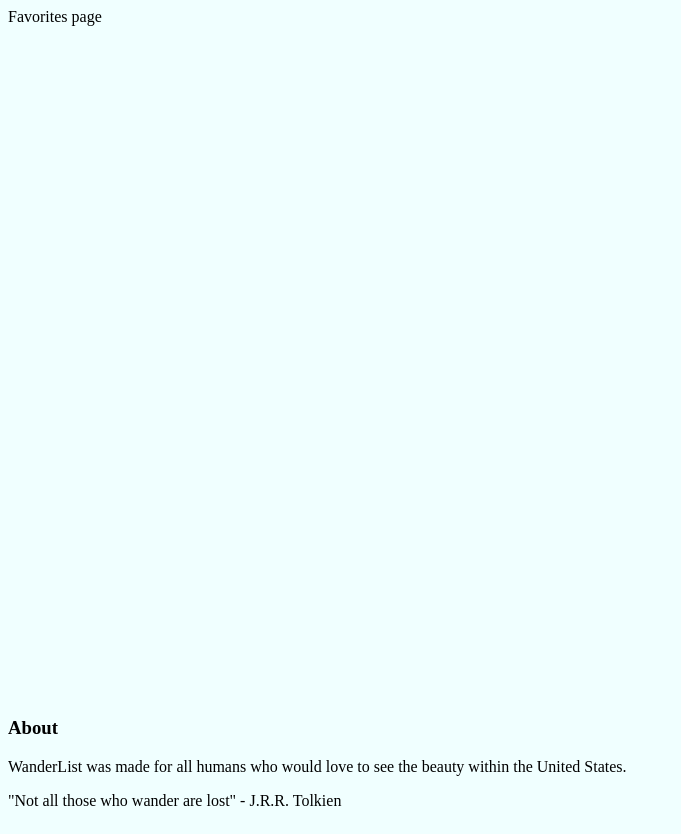
After one commit to mmrice22/hb-final-project, a Flask app: page /favorites in a window 1280 px wide. The commit adds this page. Shown: the whole page, without its empty margins (0-681 px from the left). Run offline with Flask 2, Linux system fonts and the light colour scheme; some libraries are stand-ins or nearby versions.

Commit message:
workin on click event handler, added favorites template

```diff
--- a/server.py
+++ b/server.py
@@ -31,6 +31,11 @@ def login():
     if request.method == 'POST':
         user = request.form['fname']
         session["user"] = user
+        # had this create user here when added User Drew
+        # but you could use that same info and make another user
+        # multiple times. BUT if the user never logs out...
+        # the way the routes are currently set, they can't log in again
+        #crud.create_user(fname,lname,email,password)
         return redirect("/findparks")
     else:
         if "user" in session:
@@ -49,7 +54,7 @@ def register_user():
 
     user_email = crud.get_user_by_email(email)
     if user_email:
-        print('Email is associated with an account. Please Login.')
+        flash("Email is associated with an account. Please Login.")
         #return redirect('/login')
     else:
         #crud.create_user(fname,lname,email,password)
@@ -88,9 +93,22 @@ def find_parks():
                             parks = parks,)
 
 
-@app.route("/logout")
+
+
+@app.route('/favorites')
+def show_favorites():
+    """Show favorited parks"""
+
+    # once the .favorite-button is clicked, add to Favorite table
+
+    return render_template('favorites.html')
+
+
+
+
+@app.route('/logout')
 def logout():
-    session.pop("user", None)
+    session.pop('user', None)
     return redirect('/')
 
 
--- /dev/null
+++ b/static/script.js
@@ -0,0 +1,11 @@
+// CREATE A FAVORITE BY CLICKING HEART BUTTON
+// this works when it is copied and pasted in the console dev tools
+ $('.favorite-button').on('click', () => {
+        console.log('button clicked!');
+        // add the favorite to the database
+        // call create_favorite function from crud.py --->
+        // favorite = Favorite(user= user, park = park)
+            //db.session.add(favorite)
+            //db.session.commit()
+        //return favorite
+    })
--- a/templates/base.html
+++ b/templates/base.html
@@ -13,6 +13,7 @@
       src="https://kit.fontawesome.com/a628211a57.js"
       crossorigin="anonymous"
     ></script>
+    <script src="/static/script.js"></script>
     <link rel="stylesheet" href="/static/styles.css" />
   </head>
   <body>
--- /dev/null
+++ b/templates/favorites.html
@@ -0,0 +1 @@
+{% extends 'base.html' %} {% block body %} Favorites page {% endblock %}
--- a/templates/search-results.html
+++ b/templates/search-results.html
@@ -4,12 +4,12 @@ body %}
 <div class="results-container">
   <div class="content-wrapper">
     <div id="search-results">
-      <h2>National Park Search Results</h2>
+      <h2>National Parks Search Results</h2>
       {% for park in parks %}
       <div class="parks-container">
-        <p class="park-name">{{park.fullName}}</p>
+        <h3 class="park-name">{{park.fullName}}</h3>
         <p class="park-description">{{park.description}}</p>
-        <button><i class="fas fa-heart"></i></button>
+        <button class="favorite-button"><i class="fas fa-heart"></i></button>
       </div>
       {% endfor %}
     </div>
```
